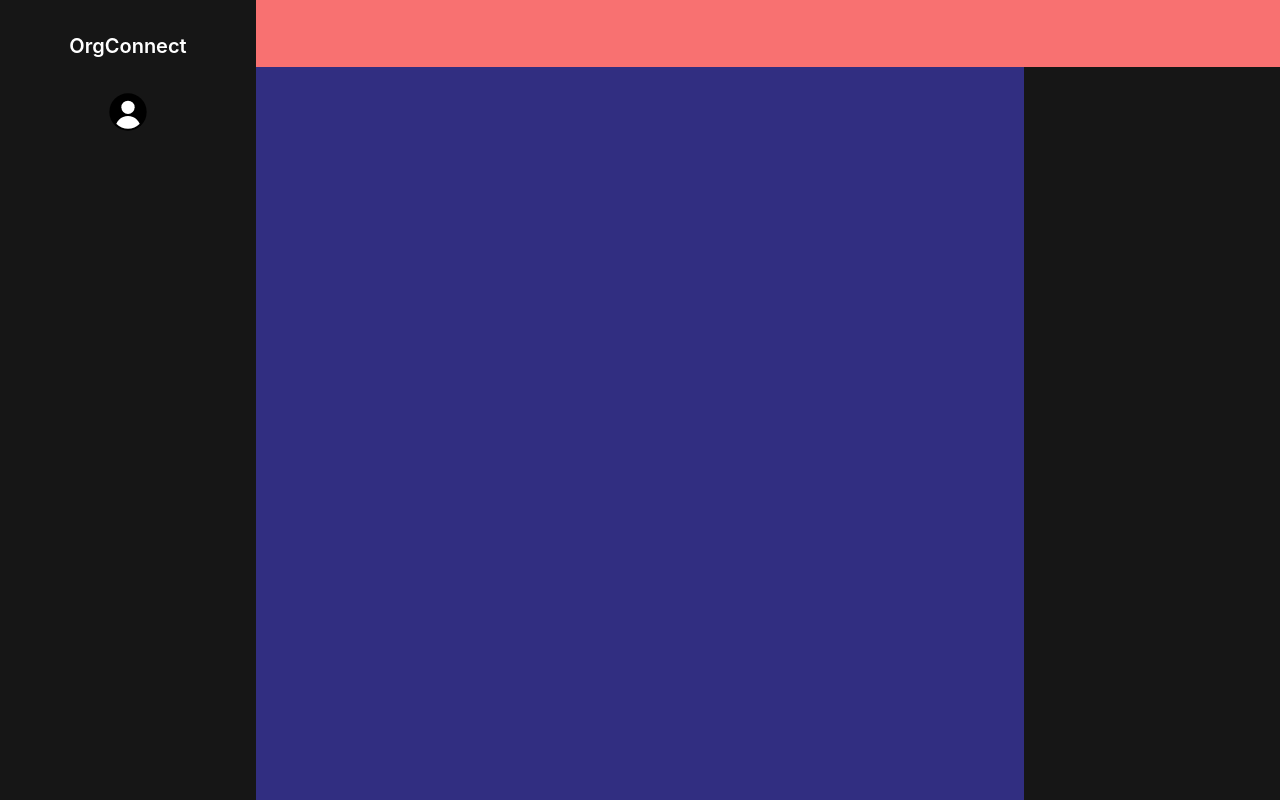
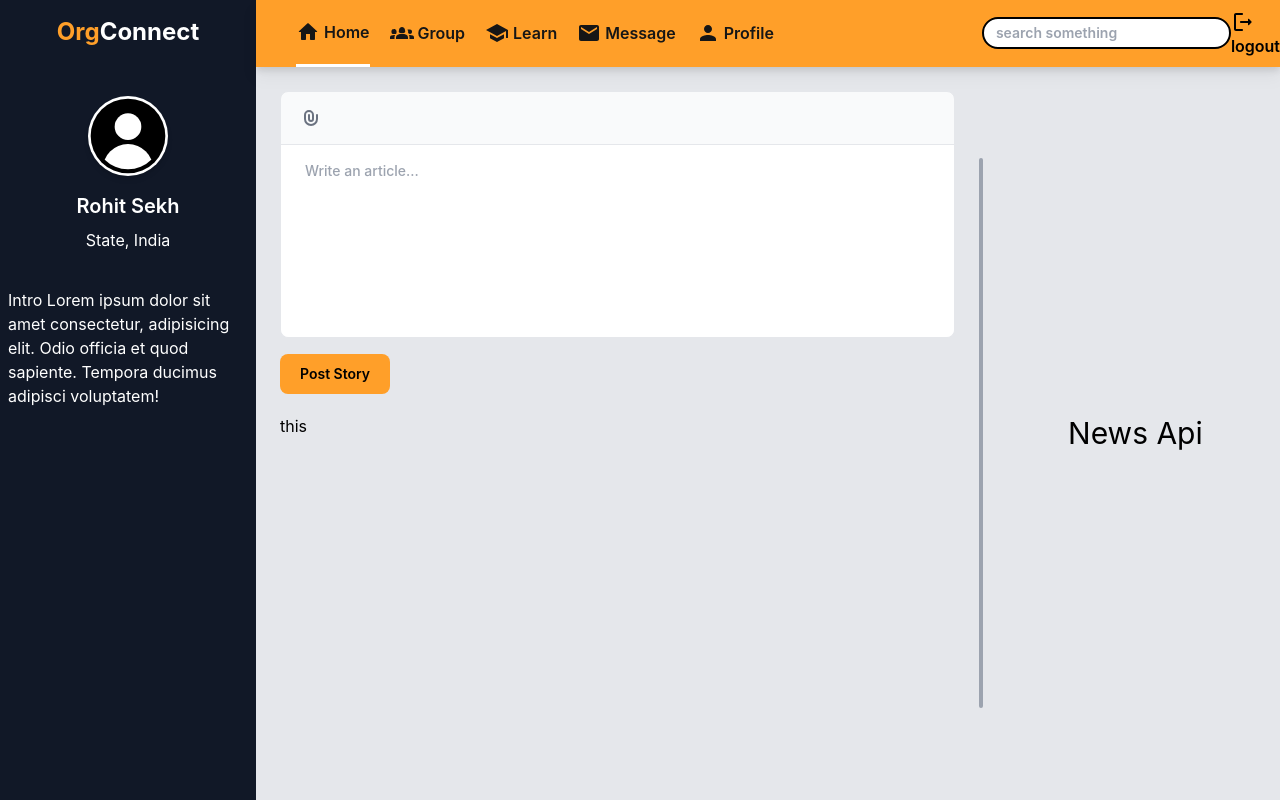
Before and after one commit to venom-10/orgconnect, a React (Create React App) app in the folder client/: page /Home in a window 1280 px wide. Built offline with nearby package versions, Linux system fonts and the light colour scheme.

Commit message:
Added Home page

```diff
--- a/client/package.json
+++ b/client/package.json
@@ -6,6 +6,9 @@
   "dependencies": {
     "@emotion/react": "^11.10.6",
     "@emotion/styled": "^11.10.6",
+    "@fortawesome/fontawesome-svg-core": "^6.3.0",
+    "@fortawesome/free-solid-svg-icons": "^6.3.0",
+    "@fortawesome/react-fontawesome": "^0.2.0",
     "@material-ui/core": "^4.12.4",
     "@material-ui/icons": "^4.11.3",
     "@mui/icons-material": "^5.11.9",
@@ -13,6 +16,7 @@
     "@testing-library/jest-dom": "^5.16.5",
     "@testing-library/react": "^13.4.0",
     "@testing-library/user-event": "^13.5.0",
+    "font-awesome": "^4.7.0",
     "react": "^18.2.0",
     "react-dom": "^18.2.0",
     "react-icons": "^4.7.1",
--- a/client/src/App.css
+++ b/client/src/App.css
@@ -1,10 +1,26 @@
-.__logo{
+.__logo {
   width: 50px;
   height: 50px;
   border-radius: 5px;
 }
-
-.sr1-only{
+.sidebar_profile {
+  width: 80px;
+  height: 80px;
+}
+.nav_header,
+.body_header {
+  flex: 0.7;
+}
+.nav_side_header,
+.body_side_header {
+  flex: 0.3;
+}
+.stay_page {
+  border-bottom-width: 3.2px;
+  --tw-border-opacity: 1;
+  border-color: #FFF
+}
+.sr1-only {
   position: absolute;
   width: 1px;
   height: 1px;
--- a/client/src/components/Home.js
+++ b/client/src/components/Home.js
@@ -1,22 +1,147 @@
-import prf1 from '../images/prf2.svg'
+import { useState } from "react";
+import prf1 from "../images/prf2.svg";
+import HomeRoundedIcon from "@mui/icons-material/HomeRounded";
+import Groups2Icon from "@mui/icons-material/Groups2";
+import SchoolIcon from "@mui/icons-material/School";
+import MailIcon from "@mui/icons-material/Mail";
+import PersonIcon from "@mui/icons-material/Person";
+import LogoutRoundedIcon from "@mui/icons-material/LogoutRounded";
 
 export default function HomePage() {
+  const [page, setPage] = useState("home");
   return (
     <>
       <div className="home flex  w-screen h-screen bg-custom_white">
-        <div className="sidebar bg-custom_black basis-1/5 text-white">
-          <h1 className="flex justify-center font-semibold my-8 text-xl">
-            OrgConnect
+        <div className="sidebar bg-gray-900 shadow-lg basis-1/5 text-white">
+          <h1 className="flex justify-center font-bold mt-4 mb-12 text-2xl">
+            <span className="text-custom_orng">Org</span>Connect
           </h1>
           <div className="profile flex flex-col items-center">
-            <img src={prf1} alt="" className='w-10 h-10'/>
+            <img
+              src={prf1}
+              alt="profile"
+              className="sidebar_profile border-custom_white  bg-white shadow-md rounded-full"
+            />
+            <div className="flex w-full flex-col items-center my-4">
+              <h1 className="text-xl font-semibold">Rohit Sekh</h1>
+              <p className="mt-2 text-base ">State, India</p>
+              <p className="p-2 my-7 font-main">
+                Intro Lorem ipsum dolor sit amet consectetur, adipisicing elit.
+                Odio officia et quod sapiente. Tempora ducimus adipisci
+                voluptatem!
+              </p>
+            </div>
           </div>
         </div>
         <div className="main_body bg-custom_white basis-4/5 flex flex-col">
-          <div className="__nav basis-1/12 bg-red-400"></div>
-          <div className="bg-indigo-600 basis-11/12 flex flex-row">
-            <div className="body basis-3/4 bg-indigo-900"></div>
-            <div className="sidebar bg-custom_black basis-1/4"></div>
+          <div className="__nav basis-1/12 flex drop-shadow-lg">
+            <div className="nav_header  bg-custom_orng ">
+              <div className="h-full ml-10 flex items-center gap-x-5 text-custom_black font-semibold ">
+                <a
+                  href="/Home"
+                  className="stay_page border-black hover:text-custom_white h-full flex items-center"
+                >
+                  <HomeRoundedIcon className="mr-1" />
+                  Home
+                </a>
+                <a
+                  href="/home"
+                  className="hover:text-custom_white h-full flex items-center"
+                >
+                  <Groups2Icon className="mr-1" />
+                  Group
+                </a>
+                <a
+                  href="/home"
+                  className="hover:text-custom_white h-full flex items-center"
+                >
+                  <SchoolIcon className="mr-1" /> Learn
+                </a>
+                <a
+                  href="home"
+                  className="hover:text-custom_white h-full flex items-center"
+                >
+                  <MailIcon className="mr-1" />
+                  Message
+                </a>
+                <a
+                  href="home"
+                  className="hover:text-custom_white h-full flex items-center"
+                >
+                  <PersonIcon className="mr-1" />
+                  Profile
+                </a>
+              </div>
+            </div>
+            <div className="nav_side_header flex bg-custom_orng justify-around items-center">
+              <input
+                className="rounded-2xl border-2 border-black ml-5 px-3 py-1 font-semibold text-sm"
+                type="text"
+                name=""
+                placeholder="search something"
+              />
+              <a href="home" className="hover:text-white font-semibold">
+                <LogoutRoundedIcon /> logout
+              </a>
+            </div>
+          </div>
+          <div className="bg-gray-200 basis-11/12 flex ">
+            <div className="body_header p-6">
+              <form>
+                <div class="w-full mb-4 border border-gray-200 rounded-lg bg-gray-50 ">
+                  <div class="flex items-center justify-between px-3 py-2 border-b ">
+                    <div class="flex flex-wrap items-center  sm:divide-x ">
+                      <div class="flex items-center space-x-1 sm:pr-4">
+                        <button
+                          type="button"
+                          class="p-2 text-gray-500 rounded cursor-pointer hover:text-gray-900 hover:bg-gray-100 "
+                        >
+                          <svg
+                            aria-hidden="true"
+                            class="w-5 h-5"
+                            fill="currentColor"
+                            viewBox="0 0 20 20"
+                            xmlns="http://www.w3.org/2000/svg"
+                          >
+                            <path
+                              fill-rule="evenodd"
+                              d="M8 4a3 3 0 00-3 3v4a5 5 0 0010 0V7a1 1 0 112 0v4a7 7 0 11-14 0V7a5 5 0 0110 0v4a3 3 0 11-6 0V7a1 1 0 012 0v4a1 1 0 102 0V7a3 3 0 00-3-3z"
+                              clip-rule="evenodd"
+                            ></path>
+                          </svg>
+
+                          <span class="sr-only">Attach file</span>
+                        </button>
+                      </div>
+                    </div>
+                  </div>
+                  <div class="px-4 py-2 bg-white rounded-b-lg ">
+                    <label for="editor" class="sr-only">
+                      Publish post
+                    </label>
+                    <textarea
+                      id="editor"
+                      rows="8"
+                      className="font-main block w-full text-sm font-medium text-gray-800 bg-white border-0 resize-none p-2"
+                      placeholder="Write an article..."
+                      required
+                    ></textarea>
+                  </div>
+                </div>
+                <button
+                  type="submit"
+                  class="inline-flex font-main items-center px-5 py-2.5 text-sm font-semibold text-center text-black bg-custom_orng rounded-lg focus:ring-4 focus:ring-blue-200 hover:text-white"
+                >
+                  Post Story
+                </button>
+              </form>
+              <div className="education mt-5">this </div>
+            </div>
+
+            <p className="flex self-center w-1 h-3/4 text-center bg-gray-400 rounded-md" />
+            <div className="body_side_header ml-2 flex items-center justify-center">
+              <h1 className="text-3xl">News Api</h1>
+            </div>
           </div>
         </div>
       </div>
--- a/client/tailwind.config.js
+++ b/client/tailwind.config.js
@@ -11,6 +11,9 @@ module.exports = {
         custom_black: "#161616",
         custom_white: "#ffffff"
       },
+      fontFamily:{
+        main:"Inter"
+      }
     },
   },
   plugins: [],
```
Also changed, not shown: 1 other file (tests, documents, lock files or other folders).
